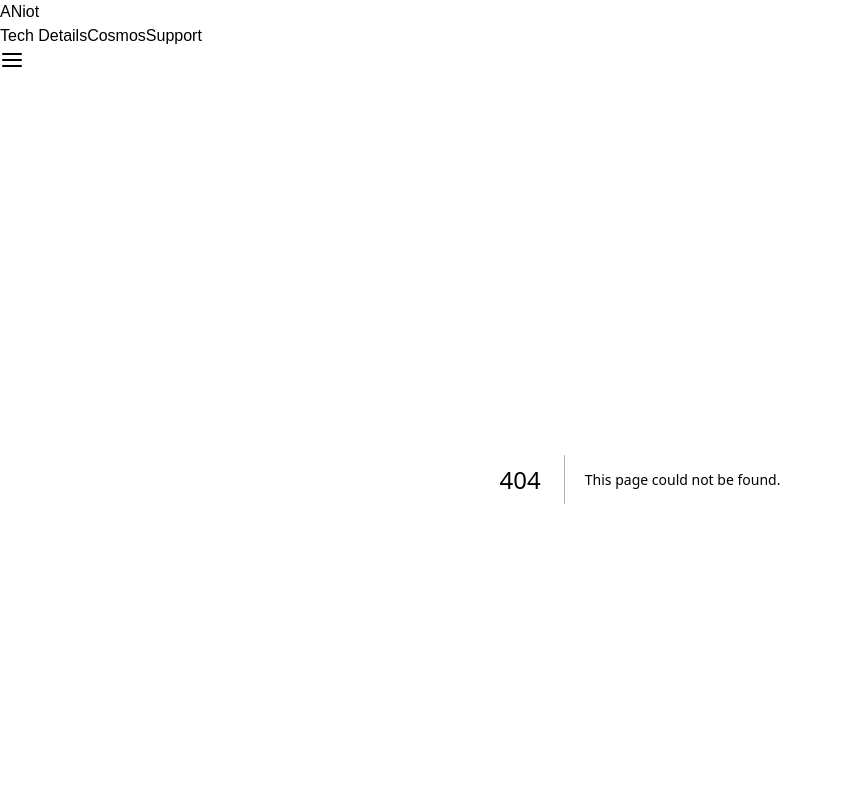
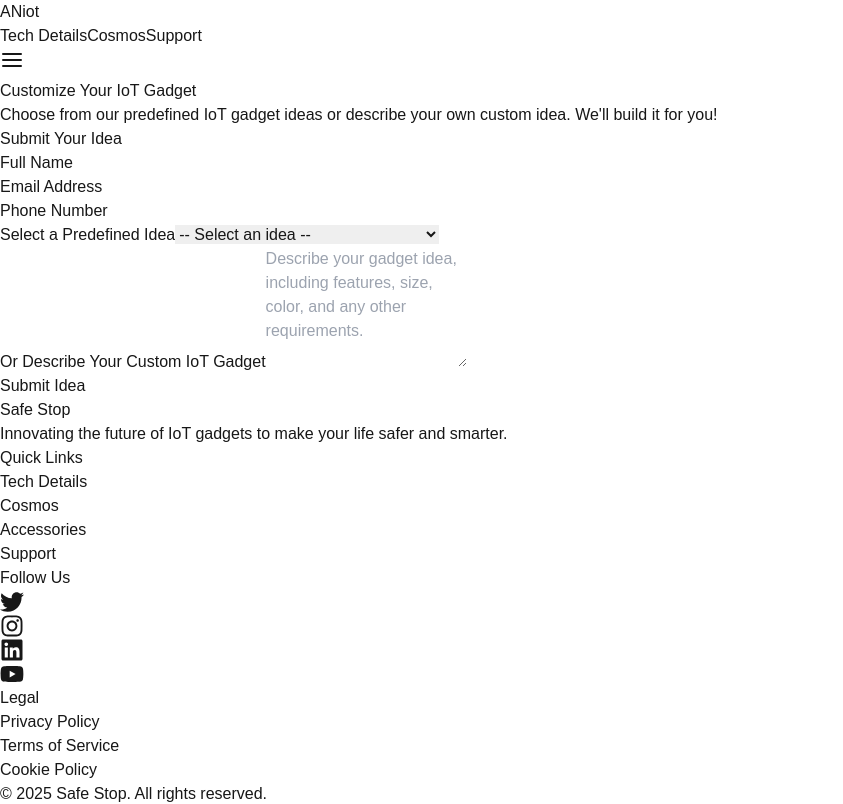
Before and after one commit to najafali14/ANiot_Project, a Next.js app: page /cosmos in a window 1280 px wide. Before the commit this address had no page. Shown: the top 804 px of the page, without its empty margins (0-843 px from the left). Built offline with nearby package versions, Linux system fonts and the light colour scheme.

Commit message:
Create page.tsx

```diff
--- /dev/null
+++ b/src/app/cosmos/page.tsx
@@ -0,0 +1,6 @@
+// app/(main)/cosmos/page.tsx
+import CustomizeTool from '../../components/CustomizeTool';
+
+export default function CosmosPage() {
+  return <CustomizeTool />;
+}
```
